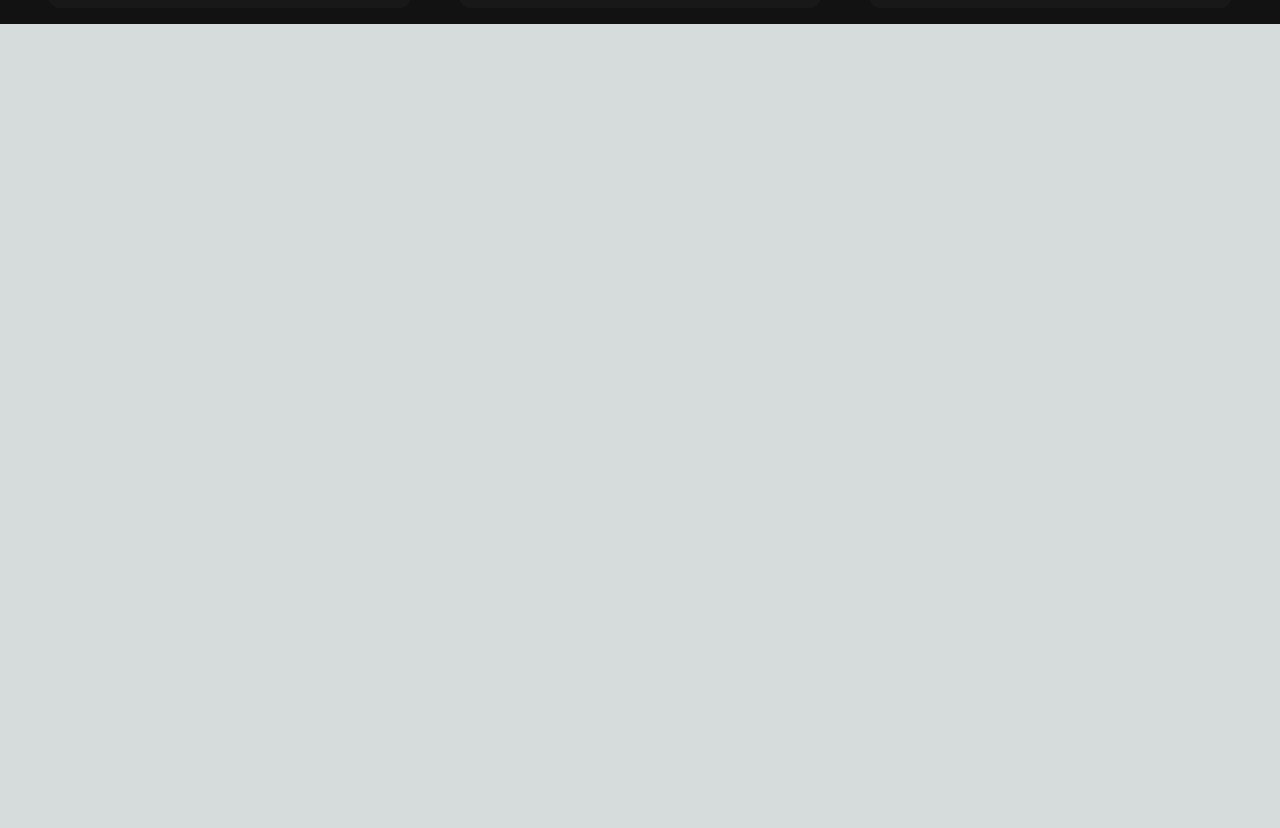
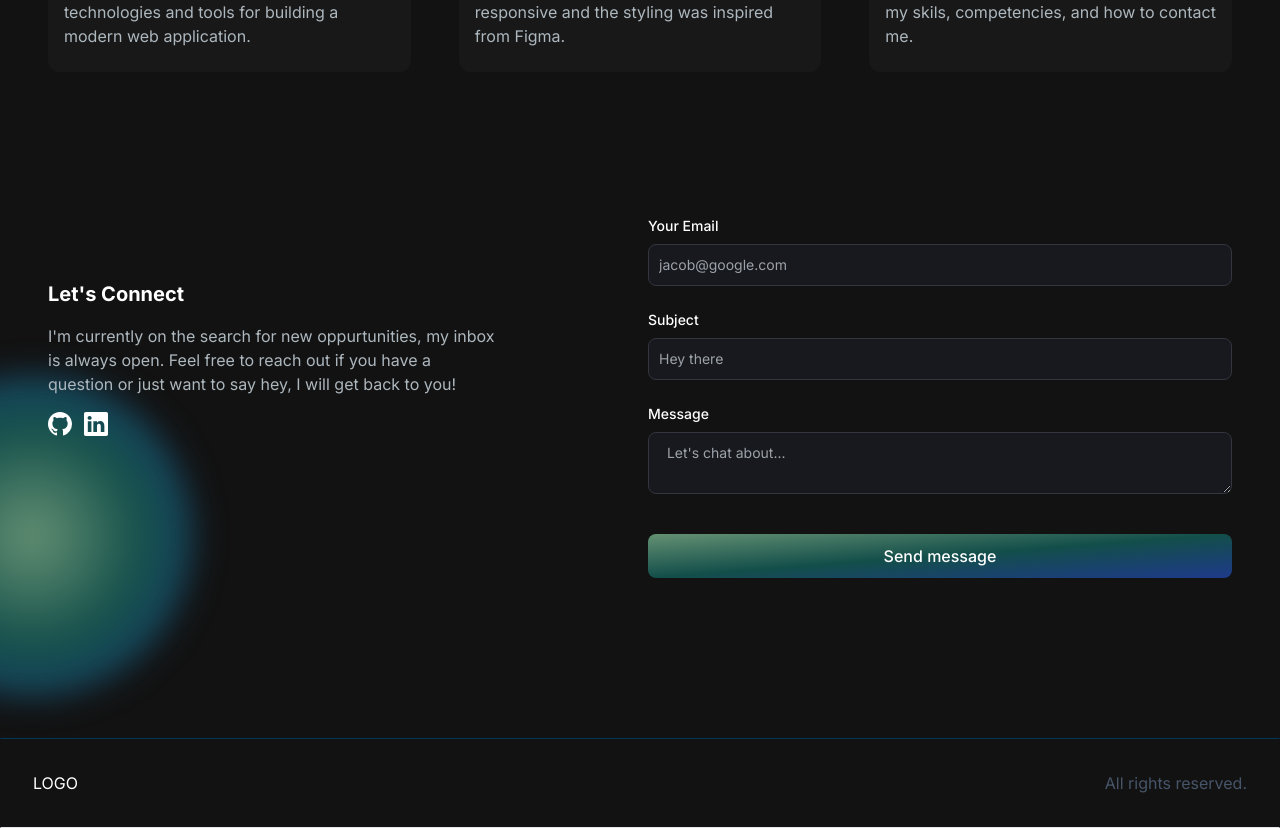
Before and after one commit to darinetag/my-portfolio, a Next.js app: page / in a window 1280 px wide. Shown: the part 1829-2657 px from the top of the page. Before the commit the page ends 1853 px from the top, so only its background shows below. Built offline with nearby package versions, Linux system fonts and the light colour scheme.

Commit message:
email section

```diff
--- a/package.json
+++ b/package.json
@@ -13,7 +13,9 @@
     "next": "13.5.4",
     "react": "^18",
     "react-dom": "^18",
-    "react-type-animation": "^3.1.0"
+    "react-icons": "^4.11.0",
+    "react-type-animation": "^3.1.0",
+    "resend": "^1.1.0"
   },
   "devDependencies": {
     "autoprefixer": "^10",
--- /dev/null
+++ b/src/app/api/send/route.js
@@ -0,0 +1,31 @@
+import { NextResponse } from "next/server";
+import { Resend } from "resend";
+import React from 'react';
+
+
+const resend = new Resend(process.env.RESEND_API_KEY);
+const fromEmail = process.env.FROM_EMAIL;
+
+export async function POST(req, res) {
+  const { body } = await req.json();
+  const { email, subject, message } = body; //await req.json();
+  try {
+    const data = await resend.emails.send({
+      from: fromEmail,
+      to: ["darryntag@gmail.com", email],
+      subject: subject,
+      react: (
+        <>
+          <h1>{subject}</h1>
+          <p>Thank you for contacting me!</p>
+          <P>New message submitted:</P>
+          <p>{message}</p>
+        </>
+      ),
+    });
+
+    return NextResponse.json(data);
+  } catch (error) {
+    return NextResponse.json({ error });
+  }
+}
--- a/src/app/components/AboutSection.jsx
+++ b/src/app/components/AboutSection.jsx
@@ -17,7 +17,7 @@
         <li>CLI</li>
         <li>GIT</li>
         <li>Firebase</li>
-        <li>FIGMA</li>
+        <li>Figma</li>
       </ul>
     ),
   },
--- /dev/null
+++ b/src/app/components/EmailSection.jsx
@@ -0,0 +1,122 @@
+"use client";
+import React from "react";
+import { BsGithub, BsLinkedin } from "react-icons/bs";
+import Link from "next/link";
+import { useState } from "react";
+
+const EmailSection = () => {
+  const [emailSubmitted, setEmailSubmitted] = useState(false);
+  const handleSubmit = async (e) => {
+    e.preventDefault();
+    const data = {
+      email: e.target.email.value,
+      subject: e.target.subject.value,
+      message: e.target.message.value,
+    };
+    const JSONdata = JSON.stringify(data);
+    const endpoint = "/api/send";
+
+    const options = {
+      method: "POST",
+      headers: {
+        "Content-Type": "application/json",
+      },
+      body: JSONdata,
+    };
+
+    const response = await fetch(endpoint, options);
+    const resData = await response.json();
+    if (response.status === 200) {
+      console.log("Message sent.");
+      setEmailSubmitted(true);
+    }
+  };
+  return (
+    <section className="grid md:grid-cols-2 my-12 md:my-12 py-24 gap-4 relative">
+      <div className="bg-[radial-gradient(ellipse_at_center,_var(--tw-gradient-stops))] from-[#649173] via-teal-900 to-blue-900 rounded-full h-80 w-80 z-0 blur-lg absolute top-3/4 -left-4 transform -translate-x-1/2 -translate-y-1/2 "></div>
+      <div className="z-10">
+        <h5 className="text-xl font-bold text-white my-4 mt-16">Let's Connect</h5>
+        <p className="text-[#ADB7BE] mb-4 max-w-md">
+          {" "}
+          I'm currently on the search for new oppurtunities, my inbox is always
+          open. Feel free to reach out if you have a question or just want to
+          say hey, I will get back to you!
+        </p>
+        <div className="socials flex flex-row gap-3">
+          <Link href="https://github.com/darinetag">
+            <BsGithub className="text-white text-2xl" />
+          </Link>
+          <Link href="https://www.linkedin.com/in/darine-tag/">
+            <BsLinkedin className="text-white text-2xl" />
+          </Link>
+        </div>
+      </div>
+      <div>
+        <form className="flex flex-col" onSubmit={handleSubmit}>
+          <div className="mb-6">
+            <label
+              htmlFor="email"
+              className="text-white block mb-2 text-sm font-medium"
+            >
+              Your Email
+            </label>
+            <input
+              name="email"
+              type="email"
+              id="email"
+              required
+              className="bg-[#18191E] border border-[#33353F] placeholder-[#9CA2A9] text-gray-100 text-sm rounded-lg block w-full p-2.5"
+              placeholder="jacob@google.com"
+            />
+          </div>
+          <div className="mb-6">
+            <label
+              htmlFor="subject"
+              className="text-white block mb-2 text-sm font-medium"
+            >
+              Subject
+            </label>
+            <input
+              name="subject"
+              type="text"
+              id="subject"
+              required
+              className="bg-[#18191E] border border-[#33353F] placeholder-[#9CA2A9] text-gray-100 text-sm rounded-lg block w-full p-2.5"
+              placeholder="Hey there"
+            />
+          </div>
+          <div className="mb-6">
+            <label
+              htmlFor="message"
+              className="text-white block text-sm mb-2 font-medium"
+            >
+              Message
+            </label>
+            <textarea
+              name="message"
+              id="message"
+              className="bg-[#18191E] border border-[#33353F] placeholder-[#9CA2A9] text-gray-100 text-sm rounded-lg block w-full p-2.5"
+              placeholder="  Let's chat about..."
+            />
+          </div>
+
+          {/* <div class="mb-6"> u can change the hover color doen here*/}
+          <button
+            type="submit"
+            className="bg-gradient-to-br  from-[#649173] via-teal-900 to-blue-900 hover:bg-teal-900  text-white font-medium py-2.5 px-5 mt-4 rounded-lg w-full"
+          >
+            {" "}
+            Send message{" "}
+          </button>
+          {emailSubmitted && (
+            <p className="text-green-500 text-sm mt-2">
+              Email sent successfully
+            </p>
+          )}
+        </form>
+      </div>
+    </section>
+  );
+};
+
+export default EmailSection;
--- /dev/null
+++ b/src/app/components/Footer.jsx
@@ -0,0 +1,14 @@
+import React from 'react';
+
+const Footer = () => {
+  return (
+    <footer className="footer z-10 border border-t-[#013757] border-l-transparent border-r-transparent text-white">
+      <div className="container p-8 flex justify-between">
+        <span>LOGO</span>
+        <p className="text-slate-600">All rights reserved.</p>
+      </div>
+    </footer>
+  );
+};
+
+export default Footer;
--- a/src/app/components/HeroSection.jsx
+++ b/src/app/components/HeroSection.jsx
@@ -5,10 +5,10 @@
 
 const HeroSection = () => {
   return (
-    <section>
+    <section className="lg:py-8">
       <div className="grid grid-cols-1 lg:grid-cols-12 my-4">
         <div className="col-span-7 place-self-center place-items-center grid lg:place-items-start">
-          <h1 className="text-white max-w-2xl mb-4 lg:text-6xl text-2xl font-extrabold">
+          <h1 className="text-white mb-4 lg:text-6xl text-4xl font-extrabold">
             <span className="text-transparent lg:text-6xl text-5xl bg-clip-text bg-gradient-to-br from-yellow-100 via-teal-900 to-blue-900">
               Hey, I'm{"  "}
             </span>{" "}
--- a/src/app/components/Navbar.jsx
+++ b/src/app/components/Navbar.jsx
@@ -6,10 +6,10 @@
 import MenuOverlay from "./MenuOverlay";
 
 const navLinks = [
-  {
-    title: "Home",
-    path: "/",
-  },
+  // {
+  //   title: "Home",
+  //   path: "/",
+  // },
   {
     title: "About",
     path: "#about",
@@ -28,8 +28,8 @@
   const [navbarOpen, setNavbarOpen] = useState(false);
 
   return (
-    <nav className="fixed top-0 left-0 right-0 z-10 bg-[#121212] bg-opacity-90">
-      <div className="flex flex-wrap items-center justify-between mx-auto p-8">
+    <nav className="fixed top-0 border border-[#1b213b] left-0 right-0 z-10 bg-[#121212] bg-opacity-90">
+      <div className="flex container lg:py-4 flex-wrap items-center justify-between mx-auto p-8">
         <Link
           href="/"
           className="text-2xl md:text-5xl text-white font-semibold"
--- a/src/app/page.js
+++ b/src/app/page.js
@@ -1,4 +1,6 @@
 import AboutSection from "./components/AboutSection";
+import EmailSection from "./components/EmailSection";
+import Footer from "./components/Footer";
 import HeroSection from "./components/HeroSection";
 import Navbar from "./components/Navbar";
 import ProjectsSection from "./components/ProjectsSection";
@@ -11,7 +13,9 @@
         <HeroSection />
         <AboutSection />
         <ProjectsSection />
+        <EmailSection/>
       </div>
+      <Footer/>
     </main>
   );
 }
```
Also changed, not shown: 1 other file (tests, documents, lock files or other folders).
